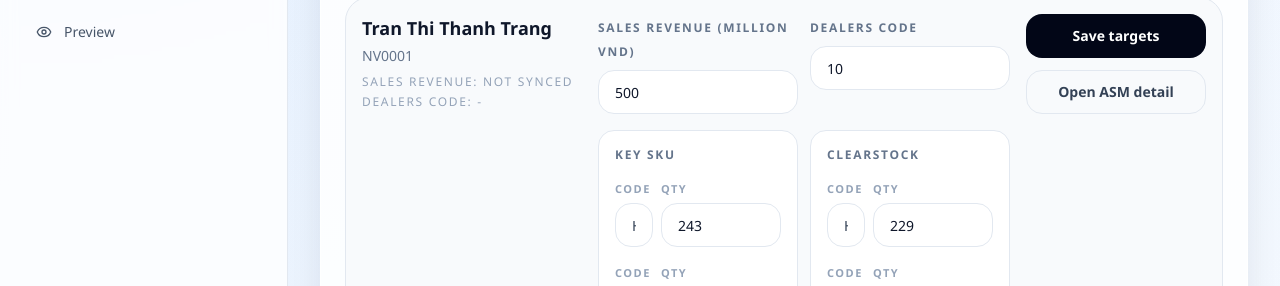
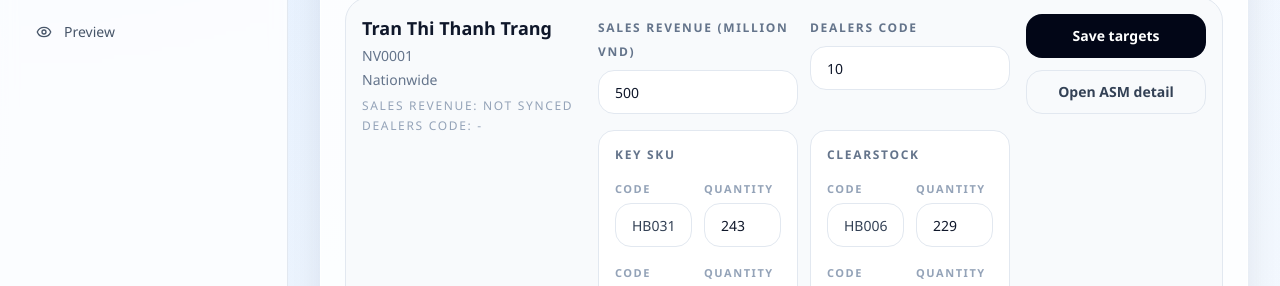
Before and after one commit to dphung88/hb-execution-os, a Next.js app: page /sales-performance/targets in a window 1280 px wide. Shown: the part 666-952 px from the top of the page. Built offline with nearby package versions, Linux system fonts and the light colour scheme; no server answers; the database is empty.

Commit message:
Polish sales targets layout

```diff
--- a/app/(app)/sales-performance/targets/page.tsx
+++ b/app/(app)/sales-performance/targets/page.tsx
@@ -150,6 +150,7 @@ export default async function SalesTargetsPage({ searchParams }: SalesTargetsPag
                   <div>
                     <p className="text-lg font-semibold text-slate-900">{asm.name}</p>
                     <p className="mt-1 text-sm text-slate-500">{asm.id}</p>
+                    <p className="mt-1 text-sm text-slate-500">{asm.region}</p>
                     <p className="mt-2 text-xs uppercase tracking-[0.14em] text-slate-400">
                       Sales Revenue:{" "}
                       {actual ? `${Number(actual.dt_thuc_dat / 1000000).toFixed(2)} million VND` : "Not synced"}
@@ -194,7 +195,7 @@ export default async function SalesTargetsPage({ searchParams }: SalesTargetsPag
                             { codeName: "key_sku_code_1", codeValue: String(targetRow?.key_sku_code_1 ?? "HB031"), qtyName: "hb031_target", qtyValue: target?.hb031_target ?? salesKpiProducts.HB031.target },
                             { codeName: "key_sku_code_2", codeValue: String(targetRow?.key_sku_code_2 ?? "HB035"), qtyName: "hb035_target", qtyValue: target?.hb035_target ?? salesKpiProducts.HB035.target },
                           ].map((field) => (
-                            <div key={field.qtyName} className="grid gap-2 sm:grid-cols-[1fr,120px]">
+                            <div key={field.qtyName} className="grid gap-3 sm:grid-cols-2">
                               <label className="block">
                                 <span className="text-[11px] font-semibold uppercase tracking-[0.14em] text-slate-400">
                                   Code
@@ -208,7 +209,7 @@ export default async function SalesTargetsPage({ searchParams }: SalesTargetsPag
                               </label>
                               <label className="block">
                                 <span className="text-[11px] font-semibold uppercase tracking-[0.14em] text-slate-400">
-                                  Qty
+                                  Quantity
                                 </span>
                                 <input
                                   type="number"
@@ -229,7 +230,7 @@ export default async function SalesTargetsPage({ searchParams }: SalesTargetsPag
                             { codeName: "clearstock_code_1", codeValue: String(targetRow?.clearstock_code_1 ?? "HB006"), qtyName: "hb006_target", qtyValue: target?.hb006_target ?? salesKpiProducts.HB006.target },
                             { codeName: "clearstock_code_2", codeValue: String(targetRow?.clearstock_code_2 ?? "HB034"), qtyName: "hb034_target", qtyValue: target?.hb034_target ?? salesKpiProducts.HB034.target },
                           ].map((field) => (
-                            <div key={field.qtyName} className="grid gap-2 sm:grid-cols-[1fr,120px]">
+                            <div key={field.qtyName} className="grid gap-3 sm:grid-cols-2">
                               <label className="block">
                                 <span className="text-[11px] font-semibold uppercase tracking-[0.14em] text-slate-400">
                                   Code
@@ -243,7 +244,7 @@ export default async function SalesTargetsPage({ searchParams }: SalesTargetsPag
                               </label>
                               <label className="block">
                                 <span className="text-[11px] font-semibold uppercase tracking-[0.14em] text-slate-400">
-                                  Qty
+                                  Quantity
                                 </span>
                                 <input
                                   type="number"
--- a/lib/demo-data.ts
+++ b/lib/demo-data.ts
@@ -307,7 +307,7 @@ export const demoSalesAsms = [
   {
     id: "NV0001",
     name: "Tran Thi Thanh Trang",
-    region: "Sales Admin",
+    region: "Nationwide",
     manager: "Tran Thi Thanh Trang",
     periodKey: "2026-05",
     revenueTarget: 4000,
```
